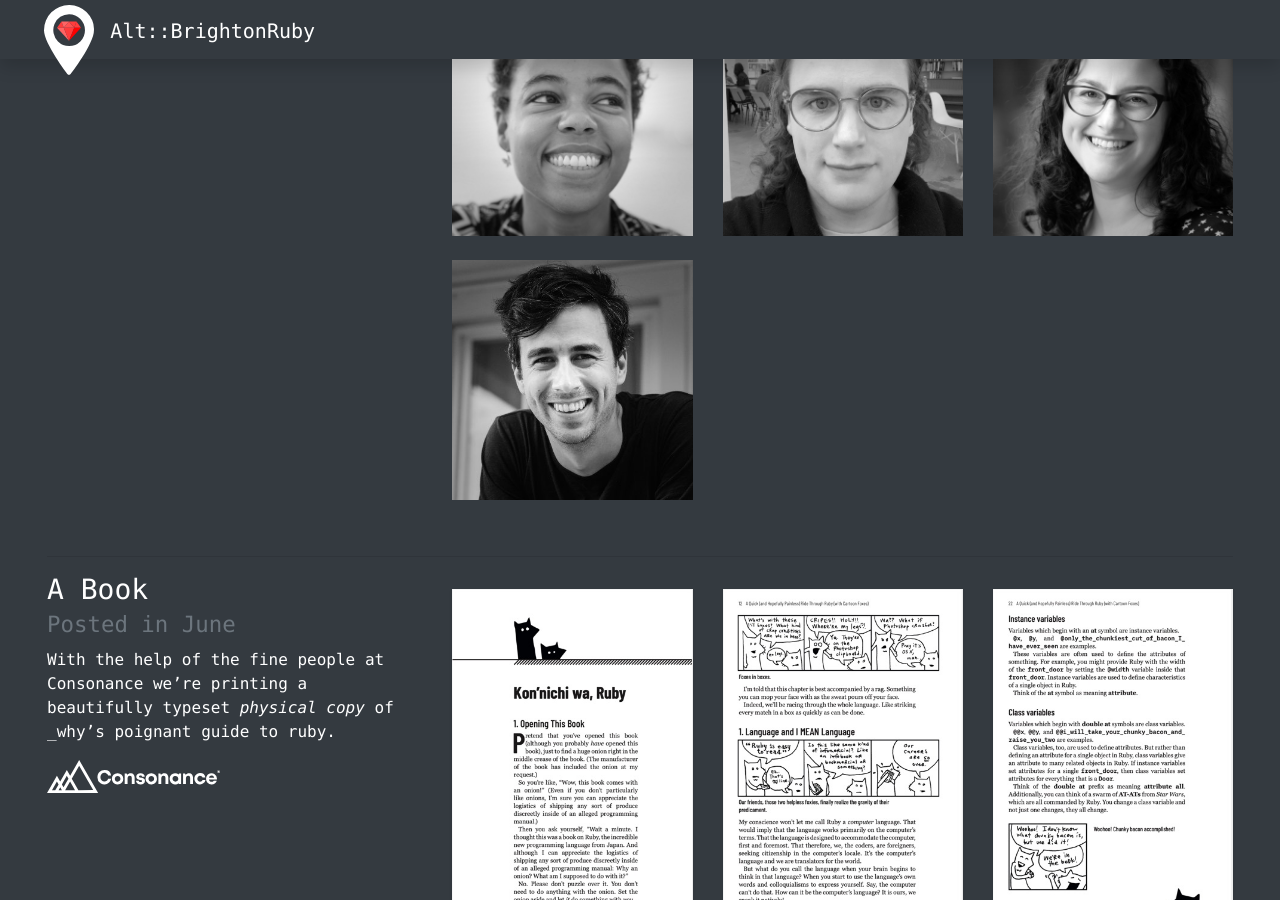
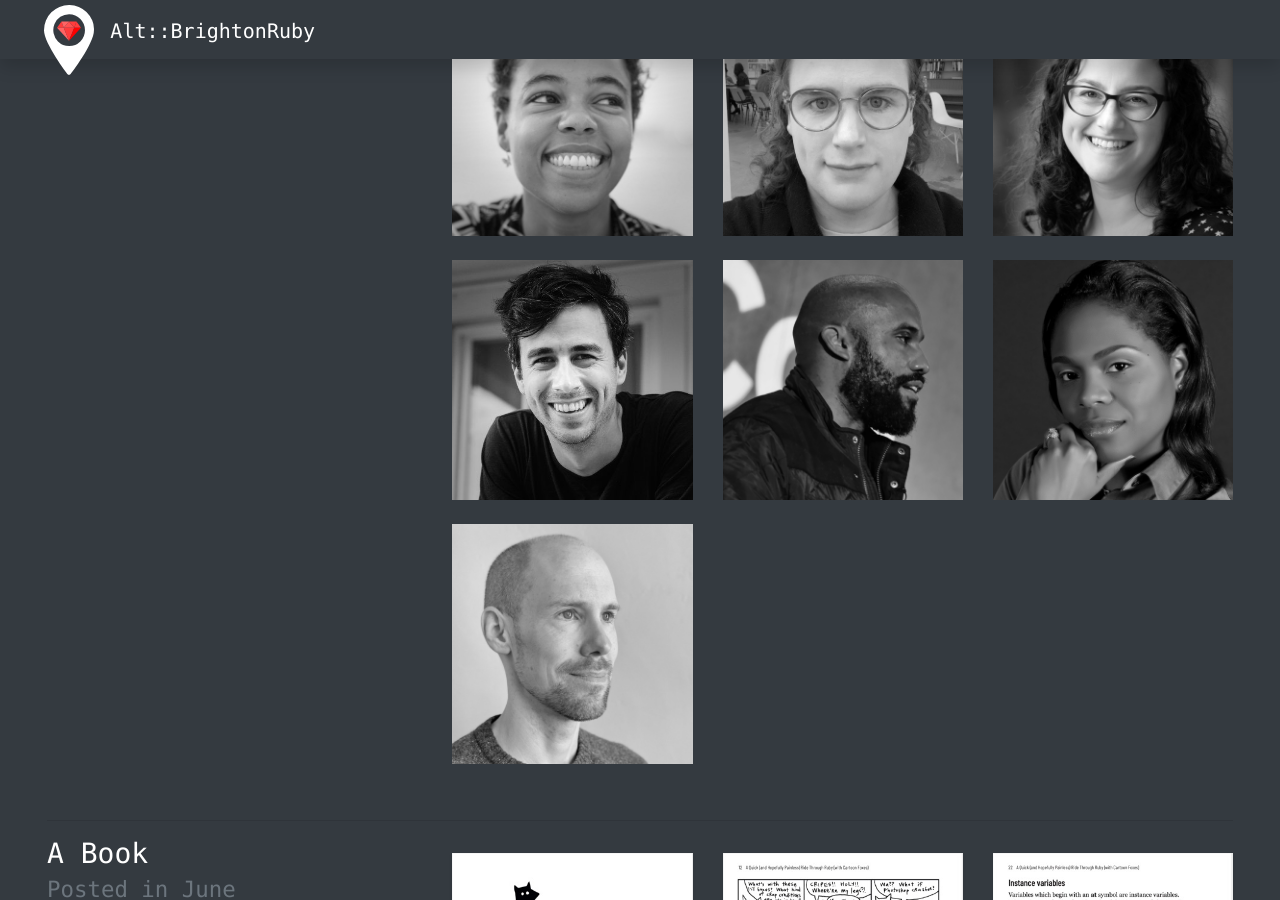
Before and after one commit to andycroll/alt.brightonruby.com, a Jekyll site: the page built from index.html, in a window 1280 px wide and 900 px high, scrolled down 743 px. Built offline with Jekyll 4.4.1, drawn with Linux system fonts in a browser that asks for light colours; comment, search, counter and statistics services are not loaded.

Commit message:
Add new folks

```diff
--- a/index.html
+++ b/index.html
@@ -72,6 +72,21 @@ image: "/images/social-image.jpg"
 						<img src="/images/nateberkopec.jpg" class="img-fluid mb-4" alt="Nate Berkopec" />
 					</a>
 				</div>
+				<div class="col-4 col-md-3 col-lg-4">
+          <a href="https://twitter.com/anjuan">
+            <img src="/images/anjuansimmons.jpg" class="img-fluid mb-4" alt="Anjuan Simmons" />
+          </a>
+        </div>
+				<div class="col-4 col-md-3 col-lg-4">
+          <a href="https://twitter.com/aneika">
+            <img src="/images/aneikasimmons.jpg" class="img-fluid mb-4" alt="Dr Aneika Simmons" />
+          </a>
+        </div>
+				<div class="col-4 col-md-3 col-lg-4">
+          <a href="https://twitter.com/joshpuetz">
+            <img src="/images/joshpuetz.jpg" class="img-fluid mb-4" alt="Josh Puetz" />
+          </a>
+        </div>
 			</div>
 		</div>
 	</div>
```
Also changed, not shown: images/aneikasimmons.jpg (added), images/anjuansimmons.jpg (added), images/joshpuetz.jpg (added).
